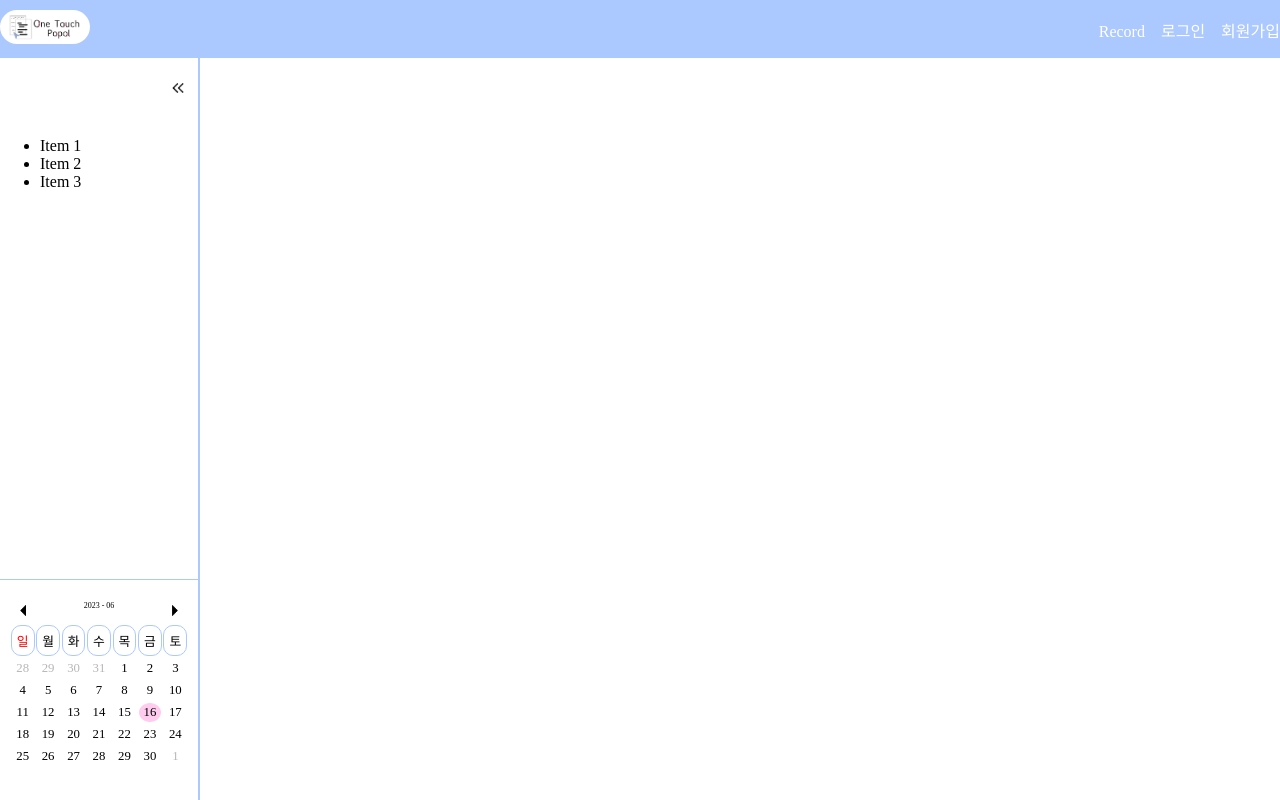
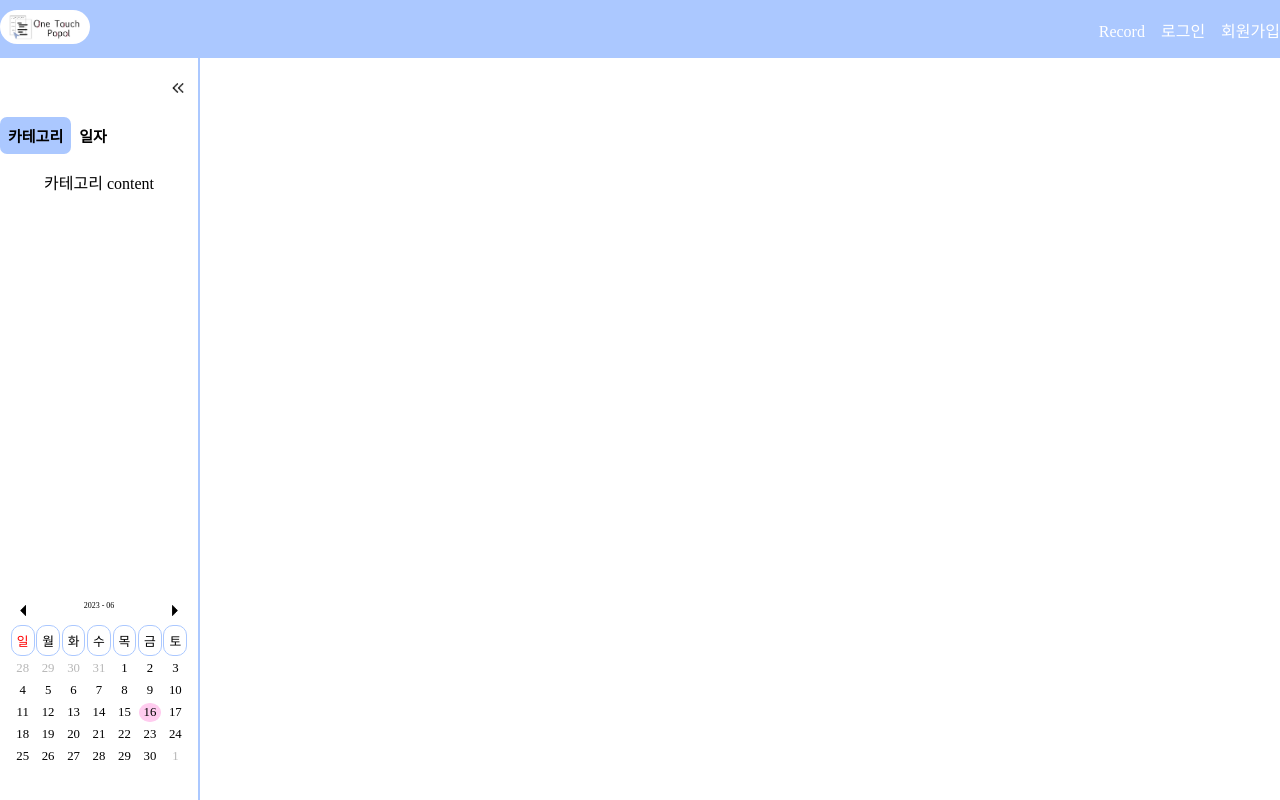
Before and after one commit to ONE-TOUCH-POPOL/FrontEnd, a React (Create React App) app: page /record in a window 1280 px wide. Built offline with nearby package versions, Linux system fonts and the light colour scheme; no server answers; a web font is replaced by a local one.

Commit message:
feat: tab menu 생성 및 sidebar에 적용

```diff
--- a/src/components/closeSidebar/CloseSidebar.styled.jsx
+++ b/src/components/closeSidebar/CloseSidebar.styled.jsx
@@ -12,7 +12,6 @@ const CloseSidebarLayout = styled.div`
   box-sizing: border-box;
   display: flex;
   flex-direction: column;
-  gap: 20px;
 `;
 
 export { CloseSidebarLayout };
--- a/src/components/openSidebar/OpenSidebar.jsx
+++ b/src/components/openSidebar/OpenSidebar.jsx
@@ -1,6 +1,7 @@
 import React from "react";
 import { OpenSidebarLayout, OpenSidebarCalendarLayout, OpenSidebarCategoryLayout } from "./OpenSidebar.styled";
 import CalendarComponent from "../../components/calendar";
+import TabMenuComponent from "../../components/tabMenu";
 const OpenSidebar = ({ handleOpenSidebar }) => {
   return (
     <div>
@@ -8,13 +9,14 @@ const OpenSidebar = ({ handleOpenSidebar }) => {
         <button onClick={handleOpenSidebar} style={{ background: "white", paddingLeft: "80%" }}>
           <img src="/img/double_arrow_left.png" style={{ background: "white", width: "20px", cursor: "pointer" }} alt="closeArrow" />
         </button>
-        <OpenSidebarCategoryLayout>
+        <TabMenuComponent></TabMenuComponent>
+        {/* <OpenSidebarCategoryLayout>
           <ul>
             <li>Item 1</li>
             <li>Item 2</li>
             <li>Item 3</li>
           </ul>
-        </OpenSidebarCategoryLayout>
+        </OpenSidebarCategoryLayout> */}
         <OpenSidebarCalendarLayout>
           <CalendarComponent />
         </OpenSidebarCalendarLayout>
--- a/src/components/openSidebar/OpenSidebar.styled.jsx
+++ b/src/components/openSidebar/OpenSidebar.styled.jsx
@@ -12,7 +12,6 @@ const OpenSidebarLayout = styled.div`
   box-sizing: border-box;
   display: flex;
   flex-direction: column;
-  gap: 20px;
 `;
 
 const OpenSidebarCategoryLayout = styled.div`
--- /dev/null
+++ b/src/components/tabMenu/TabMenu.jsx
@@ -0,0 +1,31 @@
+import React, { useState } from "react";
+import { TabMenuStyle, Desc } from "./TabMenu.styled";
+const TabMenu = () => {
+  const [currentTab, clickTab] = useState(0);
+
+  const tabMenuNames = [
+    { name: "카테고리", content: "카테고리 content" },
+    { name: "일자", content: "일자 content" },
+  ];
+  const selectMenuHandler = (index) => {
+    clickTab(index);
+  };
+  return (
+    <>
+      <div>
+        <TabMenuStyle>
+          {tabMenuNames.map((el, index) => (
+            <li className={index === currentTab ? "submenu focused" : "submenu"} onClick={() => selectMenuHandler(index)}>
+              {el.name}
+            </li>
+          ))}
+        </TabMenuStyle>
+        <Desc>
+          <p>{tabMenuNames[currentTab].content}</p>
+        </Desc>
+      </div>
+    </>
+  );
+};
+
+export default TabMenu;
--- /dev/null
+++ b/src/components/tabMenu/TabMenu.styled.jsx
@@ -0,0 +1,33 @@
+import styled from "styled-components";
+const TabMenuStyle = styled.ul`
+  color: black;
+  font-weight: bold;
+  display: flex;
+  /* list-style: none; */
+  padding: 0px 10% 0px 0px;
+  cursor: pointer;
+  .submenu {
+    display: flex;
+    /* width: calc(100% / 3); */
+    padding: 8px;
+    font-size: 15px;
+    border-radius: 7px;
+  }
+
+  .focused {
+    //선택된 Tabmenu 에만 적용되는 CSS를 구현
+    background-color: #abc8ff;
+    width: 40%;
+    /* color: white; */
+  }
+  /*
+  & div.desc {
+    text-align: center;
+  } */
+`;
+
+const Desc = styled.div`
+  /* text-align: center; */
+`;
+
+export { TabMenuStyle, Desc };
--- /dev/null
+++ b/src/components/tabMenu/index.jsx
@@ -0,0 +1,7 @@
+import React from "react";
+import TabMenu from "./TabMenu";
+const TabMenuComponent = () => {
+  return <TabMenu />;
+};
+
+export default TabMenuComponent;
```
